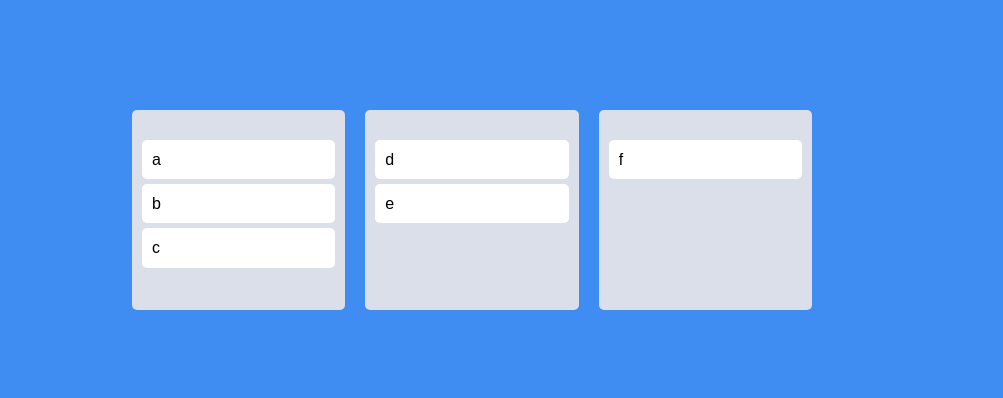
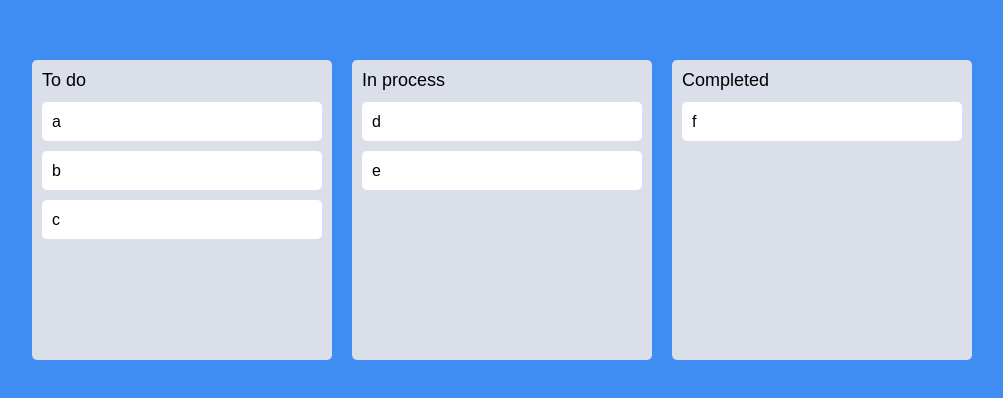
Before and after one commit to lilianlee0213/trello-clone, a React (Create React App) app: page / in a window 1280 px wide. Shown: the part 190-588 px from the top of the page, without its empty margins (168-1171 px from the left). Built offline with nearby package versions, Linux system fonts and the light colour scheme.

Commit message:
same board movement

```diff
--- a/src/App.tsx
+++ b/src/App.tsx
@@ -14,7 +14,7 @@
 	justify-content: center;
 	align-items: center;
 	margin: 0 auto;
-	max-width: 680px;
+	max-width: 880px;
 	width: 100%;
 	height: 100vh;
 `;
@@ -27,8 +27,27 @@
 
 function App() {
 	const [toDos, setToDos] = useRecoilState(toDoState);
-	const onDragEnd = ({destination, source, draggableId}: DropResult) => {
-		if (!destination) return;
+	const onDragEnd = (info: DropResult) => {
+		console.log(info);
+		const {destination, draggableId, source} = info;
+		if (destination?.droppableId === source.droppableId) {
+			//same board movement;
+			setToDos((allBoards) => {
+				//1) make a copy of the board has been modified
+				const boardCopy = [...allBoards[source.droppableId]];
+				//2) Delete item on source.index
+				boardCopy.splice(source.index, 1);
+				//3)Put back the item on the destination.index
+				boardCopy.splice(destination?.index, 0, draggableId);
+
+				return {
+					...allBoards,
+					[source.droppableId]: boardCopy,
+				};
+			});
+		}
+
+		// if (!destination) return;
 		// setToDos((oldToDos) => {
 		// 	const copyTodos = [...oldToDos];
 		// 	//1) Delete item on source.index
--- a/src/Components/Board.tsx
+++ b/src/Components/Board.tsx
@@ -1,13 +1,20 @@
 import styled from 'styled-components';
 import {Droppable} from 'react-beautiful-dnd';
 import DragabbleCard from './DragabbleCard';
-
 const BoardWrapper = styled.div`
-	padding: 30px 10px 20px;
-	min-height: 200px;
+	padding: 10px 10px 20px;
+	width: 300px;
+	min-height: 300px;
 	border-radius: 5px;
 	background-color: ${(props) => props.theme.boardColor};
 `;
+const Title = styled.h2`
+	margin-bottom: 10px;
+	font-weight: 500;
+	font-size: 18px;
+	color: black;
+`;
+
 interface IBoardProps {
 	toDos: string[];
 	boardId: string;
@@ -15,16 +22,19 @@
 
 function Board({toDos, boardId}: IBoardProps) {
 	return (
+		<BoardWrapper>
+			<Title>{boardId}</Title>
 			<Droppable droppableId={boardId}>
 				{(provided) => (
-				<BoardWrapper ref={provided.innerRef} {...provided.droppableProps}>
+					<div ref={provided.innerRef} {...provided.droppableProps}>
 						{toDos.map((toDo, index) => (
 							<DragabbleCard key={toDo} index={index} toDo={toDo} />
 						))}
 						{provided.placeholder}
-				</BoardWrapper>
+					</div>
 				)}
 			</Droppable>
+		</BoardWrapper>
 	);
 }
 export default Board;
--- a/src/Components/DragabbleCard.tsx
+++ b/src/Components/DragabbleCard.tsx
@@ -5,7 +5,9 @@
 	padding: 10px;
 	border-radius: 5px;
 	background-color: ${(props) => props.theme.cardColor};
-	margin-bottom: 5px;
+	&:not(:last-child) {
+		margin-bottom: 10px;
+	}
 `;
 interface IDragabbleCardProps {
 	toDo: string;
--- a/src/atom.tsx
+++ b/src/atom.tsx
@@ -6,8 +6,8 @@
 export const toDoState = atom<IToDoState>({
 	key: 'toDo',
 	default: {
-		to_do: ['a', 'b', 'c'],
-		in_process: ['d', 'e'],
-		completed: ['f'],
+		'To do': ['a', 'b', 'c'],
+		'In process': ['d', 'e'],
+		Completed: ['f'],
 	},
 });
```
Lines whose indentation alone changed are shown as unchanged.
